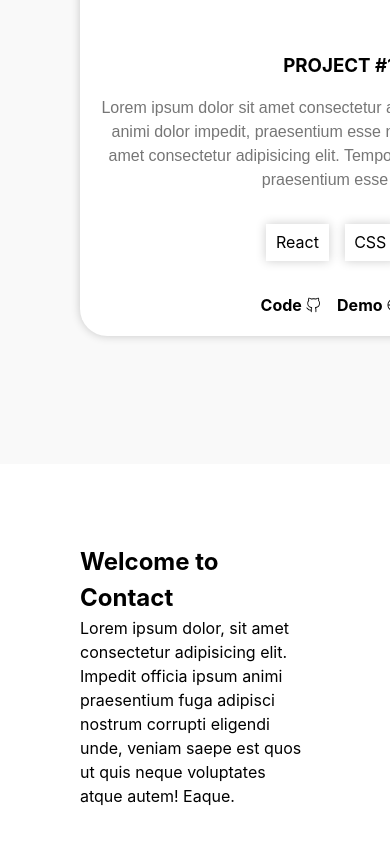
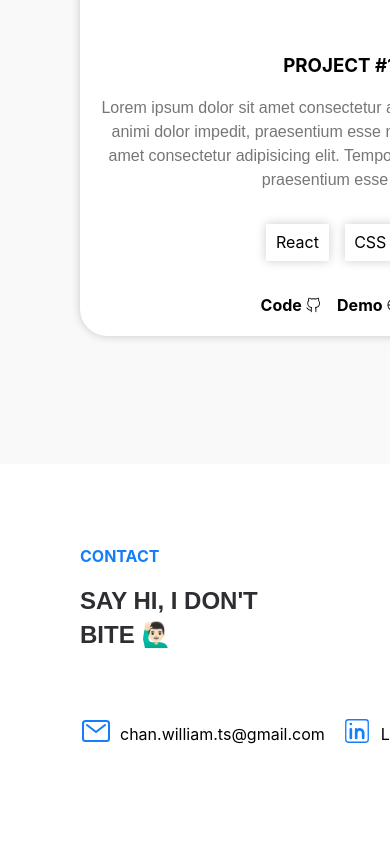
Before and after one commit to chantaseng/portfolioo, a React (Vite) app in the folder portfolio/: page / in a window 390 px wide. Shown: the part 4721-5565 px from the top of the page. Built offline with nearby package versions, Linux system fonts and the light colour scheme.

Commit message:
contact component created with @media

```diff
--- a/portfolio/src/sections/About1.jsx
+++ b/portfolio/src/sections/About1.jsx
@@ -11,7 +11,7 @@ function About() {
           </div>
 
           <div className={styles.textContainer}>
-            <h3 className={styles.title}>About me</h3>
+            <h3 className={styles.header}>About me</h3>
             <h4 className={styles.subheader}>
               A passionate Front-End Developer <br /> from Montreal, Canada
             </h4>
--- a/portfolio/src/sections/About1.module.css
+++ b/portfolio/src/sections/About1.module.css
@@ -30,7 +30,7 @@
   text-align: left;
 }
 
-.title {
+.header {
   color: #147efb;
   font-size: 1rem;
   font-weight: 700;
--- a/portfolio/src/sections/Contact.jsx
+++ b/portfolio/src/sections/Contact.jsx
@@ -1,16 +1,49 @@
 import styles from './Contact.module.css';
+import { IoMailOutline } from 'react-icons/io5';
+import { CiLinkedin } from 'react-icons/ci';
 
 function Contact() {
   return (
-    <section id="contact">
-      <div className={styles.contactDivContainer}>
-        <h1>Welcome to Contact</h1>
-        <p>
-          Lorem ipsum dolor, sit amet consectetur adipisicing elit. Impedit
-          officia ipsum animi praesentium fuga adipisci nostrum corrupti
-          eligendi unde, veniam saepe est quos ut quis neque voluptates atque
-          autem! Eaque.
-        </p>
+    <section id="contact" className={styles.section}>
+      <div className={styles.container}>
+        <div className={styles.contactContent}>
+          <div className={styles.header}>
+            <p className={styles.header}>Contact</p>
+            <h3 className={styles.subheader}>Say hi, I don&apos;t bite 🙋🏻‍♂️</h3>
+          </div>
+
+          <div className={styles.infos}>
+            <div className={styles.info}>
+              <span className={styles.icon}>
+                <IoMailOutline />
+              </span>
+              <div className={styles.email}>
+                <p>
+                  <a href="mailto:chan.william.ts@gmail.com">
+                    chan.william.ts@gmail.com
+                  </a>
+                </p>
+              </div>
+            </div>
+
+            <div className={styles.info}>
+              <span className={styles.icon}>
+                <CiLinkedin />
+              </span>
+
+              <div className={styles.email}>
+                <p>
+                  <a
+                    href="https://www.linkedin.com/in/william-chan-1163b1248/"
+                    target="blank"
+                  >
+                    LinkedIn
+                  </a>
+                </p>
+              </div>
+            </div>
+          </div>
+        </div>
       </div>
     </section>
   );
--- a/portfolio/src/sections/Contact.module.css
+++ b/portfolio/src/sections/Contact.module.css
@@ -1,6 +1,66 @@
-.contactDivContainer {
-  /* height: 100rem; */
+.section {
   background-color: #fff;
-  padding: 5rem;
-  /* margin: auto; */
+  padding: 5rem 0;
 }
+
+.container {
+  max-width: 70rem;
+  margin: 0 auto;
+  padding: 0 5rem;
+}
+
+.contactContent {
+  display: flex;
+  flex-direction: column;
+}
+
+.header {
+  color: #147efb;
+  font-size: 1rem;
+  font-weight: 700;
+  margin-bottom: 1rem;
+  text-transform: uppercase;
+}
+
+.subheader {
+  color: #2d2e32;
+  font-family: Poppins, sans-serif;
+  font-size: 1.5rem;
+  line-height: 1.4;
+  margin-bottom: 3rem;
+}
+
+.infos {
+  display: flex;
+}
+
+.info {
+  display: flex;
+  justify-content: center;
+  align-items: center;
+}
+
+.icon {
+  color: #147efb;
+}
+
+.icon svg {
+  height: 2rem;
+  width: 2rem;
+  margin-right: 0.5rem;
+}
+
+.email {
+  margin-right: 1rem;
+}
+
+.email p a {
+  text-decoration: none;
+  color: black;
+}
+
+@media (max-width: 1199px) {
+  .container {
+    max-width: 45rem;
+  }
+}
--- a/portfolio/src/sections/Home.jsx
+++ b/portfolio/src/sections/Home.jsx
@@ -7,7 +7,7 @@ function Home() {
     <section id="home" className={styles.section}>
       <div className={styles.container}>
         <div>
-          <h1 className={styles.title}>Front-End React Developer</h1>
+          <h1 className={styles.header}>Front-End React Developer</h1>
           <p className={styles.text}>
             Hi, my name is William Chan. I am a Front-End Developer, currently
             in Montreal, Canada. 📍
--- a/portfolio/src/sections/Home.module.css
+++ b/portfolio/src/sections/Home.module.css
@@ -15,7 +15,7 @@
   margin: 0 auto;
 }
 
-.title {
+.header {
   color: #2d2e32;
   font-weight: 700;
   font-size: 2.5rem;
--- a/portfolio/src/sections/Projects1.jsx
+++ b/portfolio/src/sections/Projects1.jsx
@@ -6,7 +6,7 @@ function Projects1() {
     <section id="projects" className={styles.section}>
       <div className={styles.container}>
         <div className={styles.projectsContent}>
-          <p className={styles.containerTitle}>Portfolio</p>
+          <p className={styles.header}>Portfolio</p>
           <h3 className={styles.subheader}>
             Built from scratch and from the bottom of my ❤️
           </h3>
--- a/portfolio/src/sections/Projects1.module.css
+++ b/portfolio/src/sections/Projects1.module.css
@@ -14,7 +14,7 @@
   flex-direction: column;
 }
 
-.containerTitle {
+.header {
   color: #147efb;
   font-size: 1rem;
   font-weight: 700;
```
